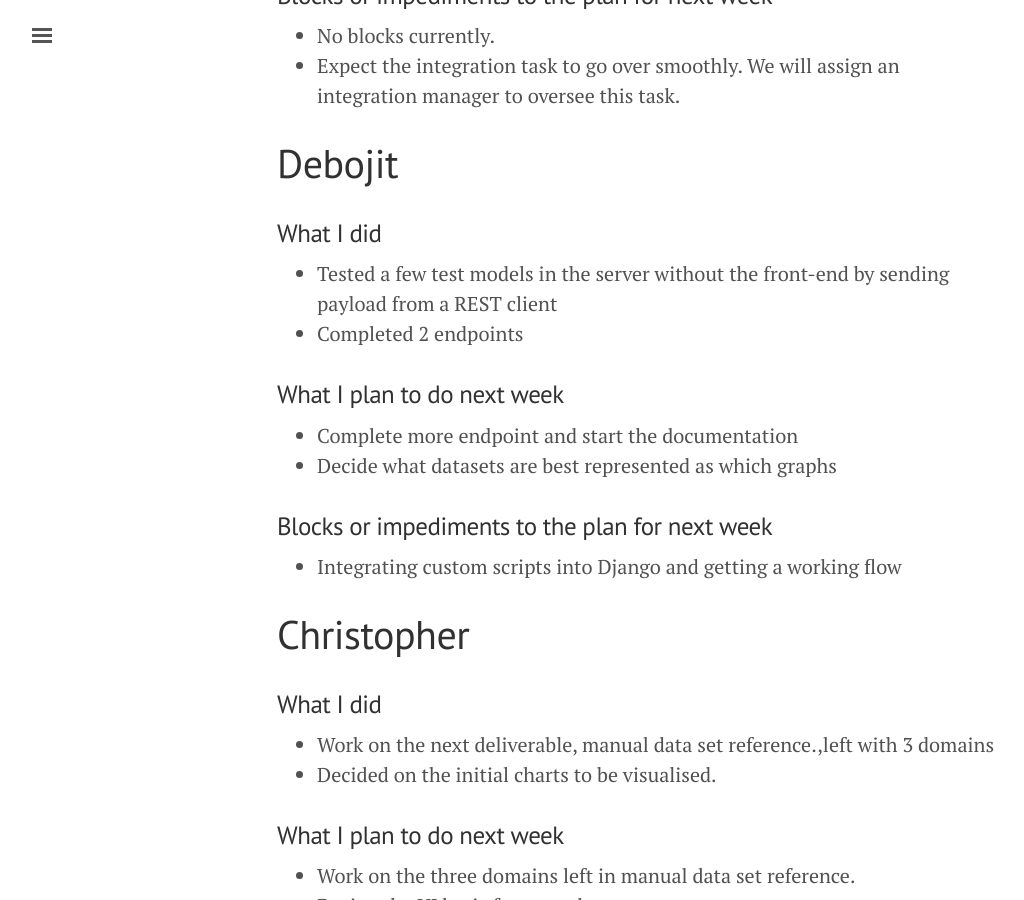
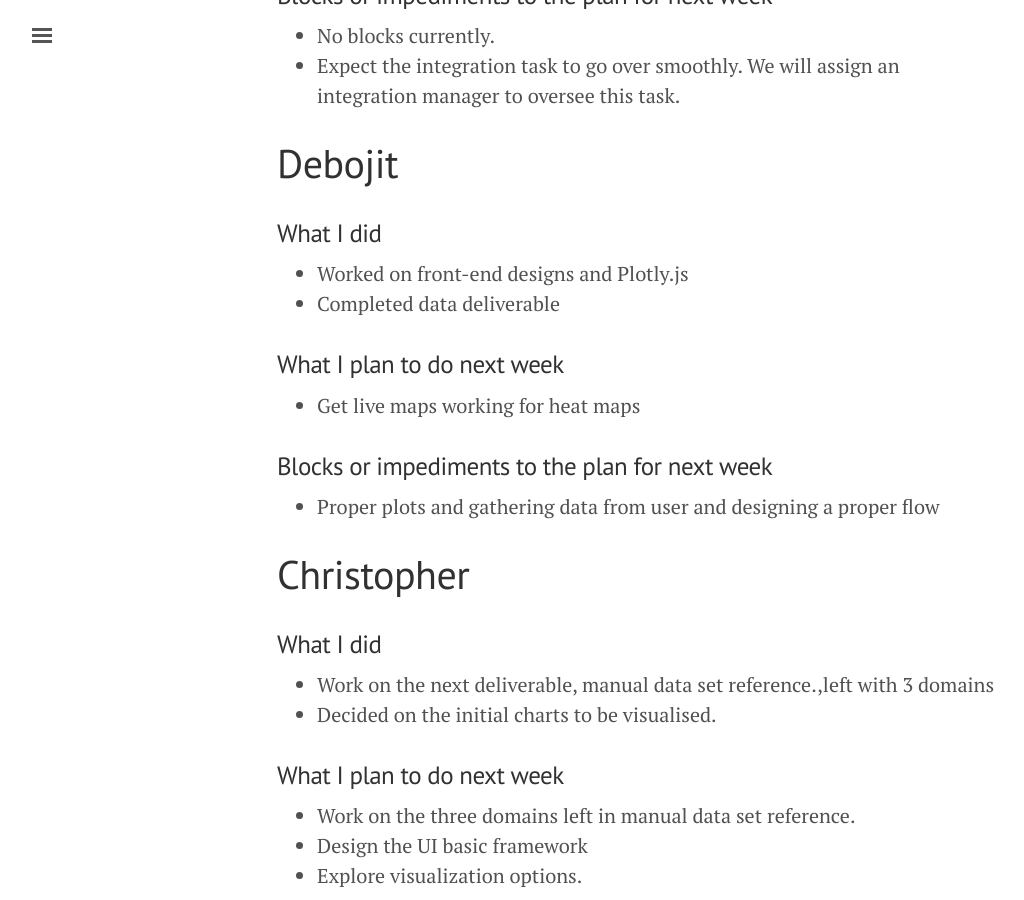
Before and after one commit to titu1994/IDS-Course-Project, a Jekyll site: the page built from _posts/2018-03-23-weekly-report-7.md, in a window 1280 px wide and 900 px high, scrolled down 1182 px. Shown: the whole window, without its empty margins (3-1027 px from the left). Built offline with Jekyll 4.4.1, drawn with Linux system fonts in a browser that asks for light colours.

Commit message:
Week 7 updates.

```diff
--- a/_posts/2018-03-23-weekly-report-7.md
+++ b/_posts/2018-03-23-weekly-report-7.md
@@ -41,15 +41,14 @@ title: Weekly Report 8 - Mar 19 2018 - Mar 23 2018
 # Debojit
 
 ### What I did
-- Tested a few test models in the server without the front-end by sending payload from a REST client
-- Completed 2 endpoints
+- Worked on front-end designs and Plotly.js
+- Completed data deliverable
 
 ### What I plan to do next week
-- Complete more endpoint and start the documentation
-- Decide what datasets are best represented as which graphs
+- Get live maps working for heat maps
 
 ### Blocks or impediments to the plan for next week
-- Integrating custom scripts into Django and getting a working flow
+- Proper plots and gathering data from user and designing a proper flow
 
 # Christopher
 
```
